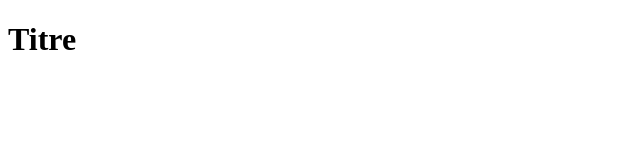
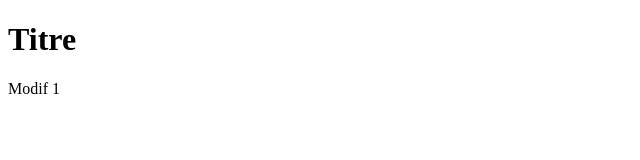
Before and after one commit to damienboiteux/test1, a plain HTML site: page index.html in a window 1280 px wide. Shown: the full height of the page, 0-640 px from the left. Drawn offline with Linux system fonts and the light colour scheme.

Commit message:
Deuxième commit

```diff
--- a/index.html
+++ b/index.html
@@ -7,5 +7,6 @@
 </head>
 <body>
     <h1>Titre</h1>
+    <p>Modif 1</p>
 </body>
 </html>
```
